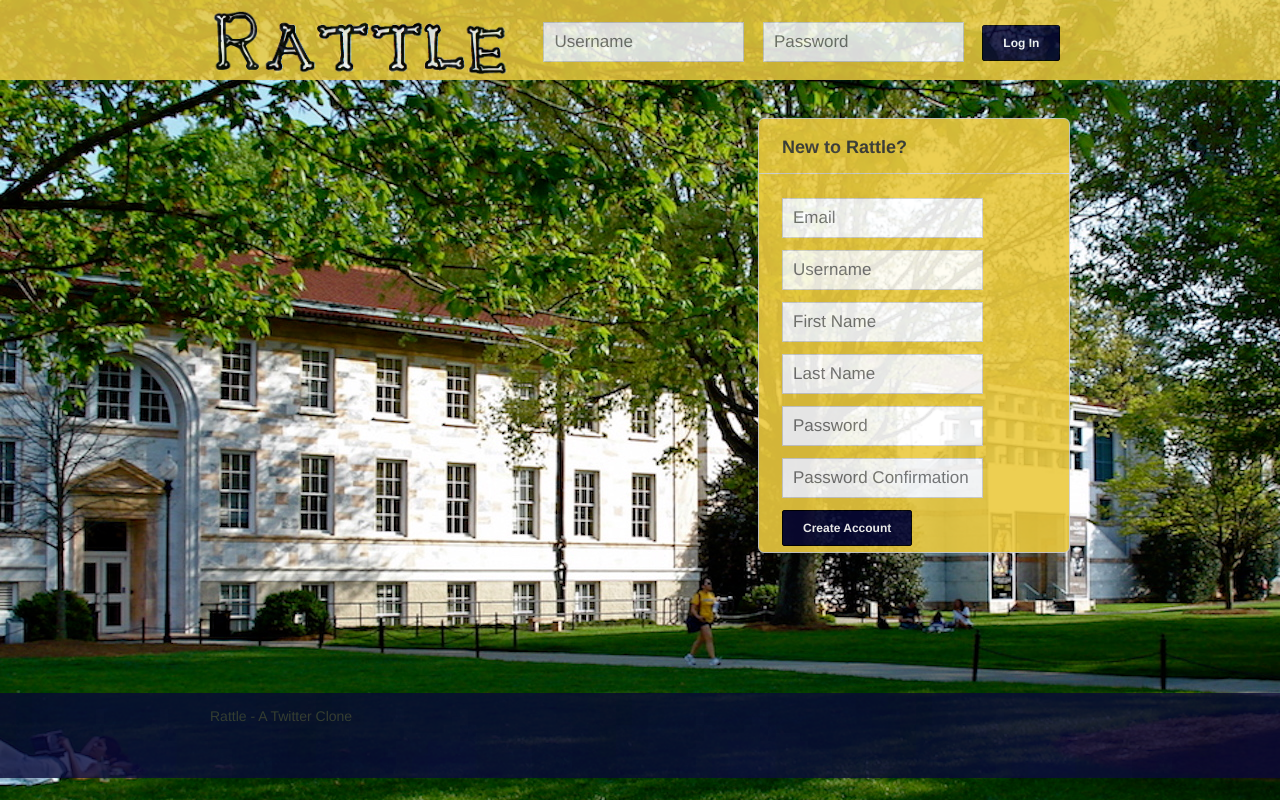
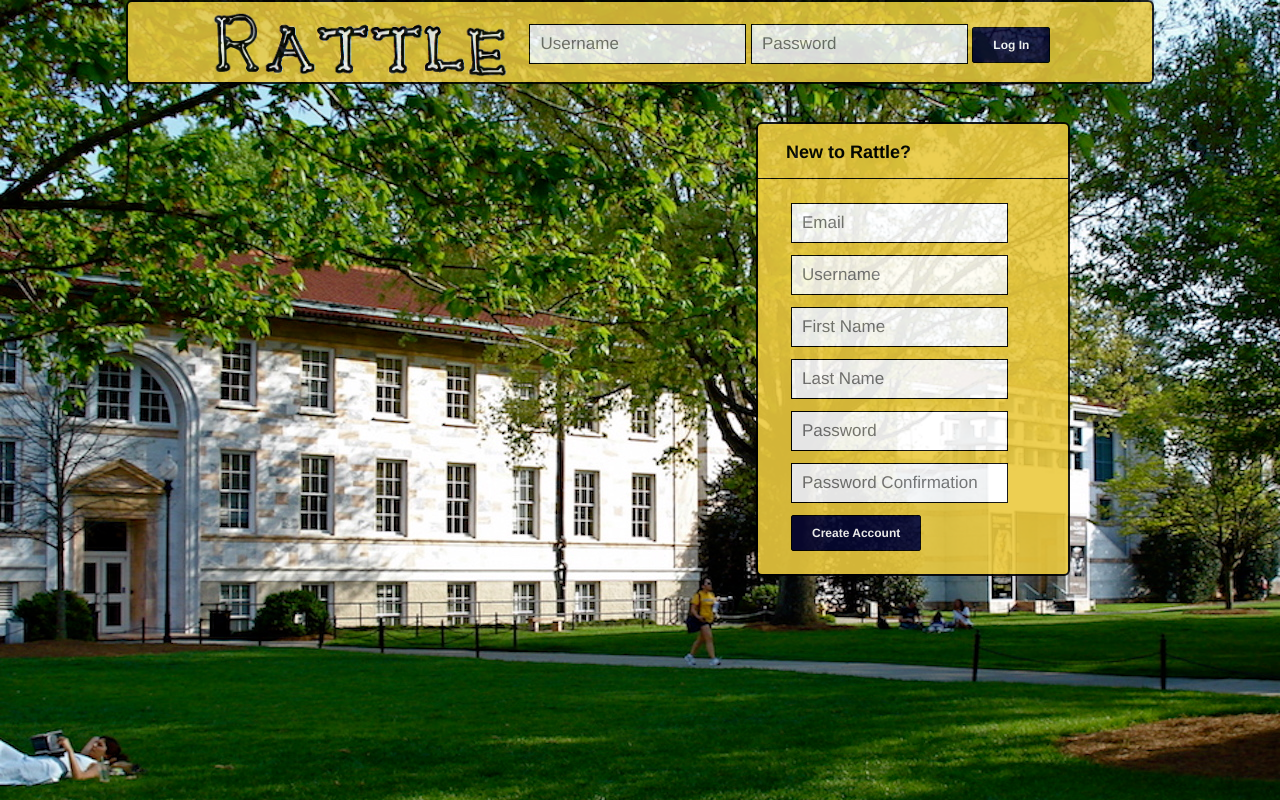
Before and after one commit to twang35/Rattle, a Django app: page / in a window 1280 px wide. Run offline with Django 3.2, Linux system fonts and the light colour scheme; style sheets or scripts are compiled from the project's sources; some libraries are stand-ins or nearby versions.

Commit message:
Lots and lots of edits
text color, font, margins, headers, footers, text boxes, other things

```diff
--- a/rattle/templates/base.html
+++ b/rattle/templates/base.html
@@ -10,9 +10,9 @@
             <img src="{{ STATIC_URL }}gfx/logo.png" height="65" width="300" style="vertical-align:middle">
             <!-- <span>Twitter Clone</span> -->
             {% block login %}
-            <a href="/">Home</a>
-            <a href="/users/">Public Profiles</a>
-            <a href="/users/{{ username }}">My Profile</a>
+            <a href="/">Home</a> |
+            <a href="/users/">Public Profiles</a> |
+            <a href="/users/{{ username }}">My Profile</a> |
             <a href="/rattles">Public Rattles</a>
             <form action="/logout">
                 <input type="submit" id="btnLogOut" value="Log Out">
@@ -42,16 +42,17 @@
             {% endblock %}
         </div>
     </div>
-    <footer>
+<!--     <footer>
         <div class="wrapper">
-            Rattle - A Twitter Clone
-            <!-- <a href="http://net.tutsplus.com">
+
+            <h3>Rattle - A Twitter Clone</h3>
+            <a href="http://net.tutsplus.com">
                 <img src="{{ STATIC_URL }}gfx/logo-nettuts.png">
             </a>
             <a href="http://www.djangoproject.com/">
-                <img src="https://www.djangoproject.com/m/img/badges/djangomade124x25.gif" border="0" alt="Made with Django." title="Made with Django." /> -->
+                <img src="https://www.djangoproject.com/m/img/badges/djangomade124x25.gif" border="0" alt="Made with Django." title="Made with Django." />
             </a>
         </div>
-    </footer>
+    </footer> -->
 </body>
 </html>
--- a/rattle/templates/buddies.html
+++ b/rattle/templates/buddies.html
@@ -6,7 +6,7 @@
 {% endblock %}
 
 {% block content %}
-    <div class="panel right">
+    <div class="panel right2">
         <h1>Create a Rattle</h1>
         <p>
             <form action="/submit" method="post">
--- a/rattle/templates/profiles.html
+++ b/rattle/templates/profiles.html
@@ -1,7 +1,7 @@
 {% extends "base.html" %}
 
 {% block content %}
-    <div class="panel right">
+    <div class="panel right2">
         <h1>Create a Rattle</h1>
         <p>
             <form action="/submit" method="post">
--- a/rattle/templates/public.html
+++ b/rattle/templates/public.html
@@ -1,7 +1,7 @@
 {% extends "base.html" %}
 
 {% block content %}
-    <div class="panel right">
+    <div class="panel right2">
         <h1>Create a Rattle</h1>
         <p>
             <form action="/submit" method="post">
--- a/rattle_app/static/style.less
+++ b/rattle_app/static/style.less
@@ -1,10 +1,10 @@
-@text-color: #3F3E3D;
-@border-color: #D2D2D2;
+@text-color: #000000;
+@border-color: #000000;
 @content-width: 860px;
 
 .antialiased (@color) {
 	color: @color;
-	text-shadow: @color 0 0 1px;
+	text-shadow: @color 0 0 0;
 }
 
 /*.gradient4f (@p1, @c1, @p2, @c2, @p3, @c3, @p4, @c4) {
@@ -30,7 +30,7 @@ body {
 }
 
 input {
-	width: 179px;
+	width: 195px;
 	height: 38px;
 	border: 1px solid @border-color;
 	padding: 0 10px;
@@ -72,13 +72,18 @@ a {
 .wrapper {
 	width: @content-width;
 	margin: auto;
+	color: @text-color
 }
 
 header {
 	background: url(gfx/bg-header.png);
 	opacity: .85;
 	height: 80px;
-	width: 100%;
+	width: 80%;
+	margin-left: auto;
+	margin-right: auto;
+	border: 2px solid @border-color;
+	border-radius: 6px;
 	div.wrapper {
 		padding: 10px 0;
 		img {
@@ -88,12 +93,12 @@ header {
 		}
 		span {
 			font-size: 18px;
-			margin: 0 20px 0 0;
+			margin: 0 0 0 0;
 		}
 		form {
 			display: inline;
 			input {
-				margin: 0 0 0 14px;
+				margin: 0 0 0 0;
 			}
 		}
 		#btnLogOut {
@@ -113,7 +118,7 @@ header {
 			float: left;
 		}
 		div.panel {
-			border: 1px solid @border-color;
+			border: 2px solid @border-color;
 			background: url(gfx/bg-footer.png);
 			opacity: .9;
 			margin: 0;
@@ -122,18 +127,28 @@ header {
 			font-size: 14px;
 			&.right {
 				width: 310px;
-				height: 433px;
+				height: 450px;
 				float: right;
 				textarea.rattleText {
 					width: 250px;
-					height: 250px;
+					height: 150px;
 					border: 1px solid @border-color;
+				}
+			}
+			&.right2 {
+			width: 310px;
+			height: 300px;
+			float: right;
+			textarea.rattleText {
+				width: 250px;
+				height: 150px;
+				border: 1px solid @border-color;
 				}
 			}
 			&.left {
 				width: @content-width - 327;
 				float: left;
-				div.ribbitWrapper {
+				div.rattleWrapper {
 					padding: 15px 0;
 					border-bottom: 1px solid @border-color;
 					&:last-child {
@@ -146,7 +161,7 @@ header {
 						}
 						&.time {
 							font-size: 12px;
-							color: #CCC;
+							color: #000000;
 						}
 					}
 					img.avatar {
@@ -170,7 +185,7 @@ header {
 			}
 
 			* {
-				margin: 6px 0;
+				margin: 6px 5px;
 			}
 			form {
 				padding: 0 23px;
@@ -192,13 +207,18 @@ header {
 }
 
 footer {
-	background: url(gfx/bg1.png);
+	background: url(gfx/bg-header.png);
 	opacity: .8;
-	height: 85px;
-	font-size: 14px;
+	height: 50px;
+	font-size: 10px;
+	width: 80%;
+	margin-left: auto;
+	margin-right: auto;
+	border: 2px solid @border-color;
+	border-radius: 6px;
 	clear: both;
 	div.wrapper {
-		padding: 15px;
+		padding: 6px;
 		img {
 			margin-right: 5px;
 			float: right;
```
Also changed, not shown: rattle/templates/user.html (+12 -1 lines).
